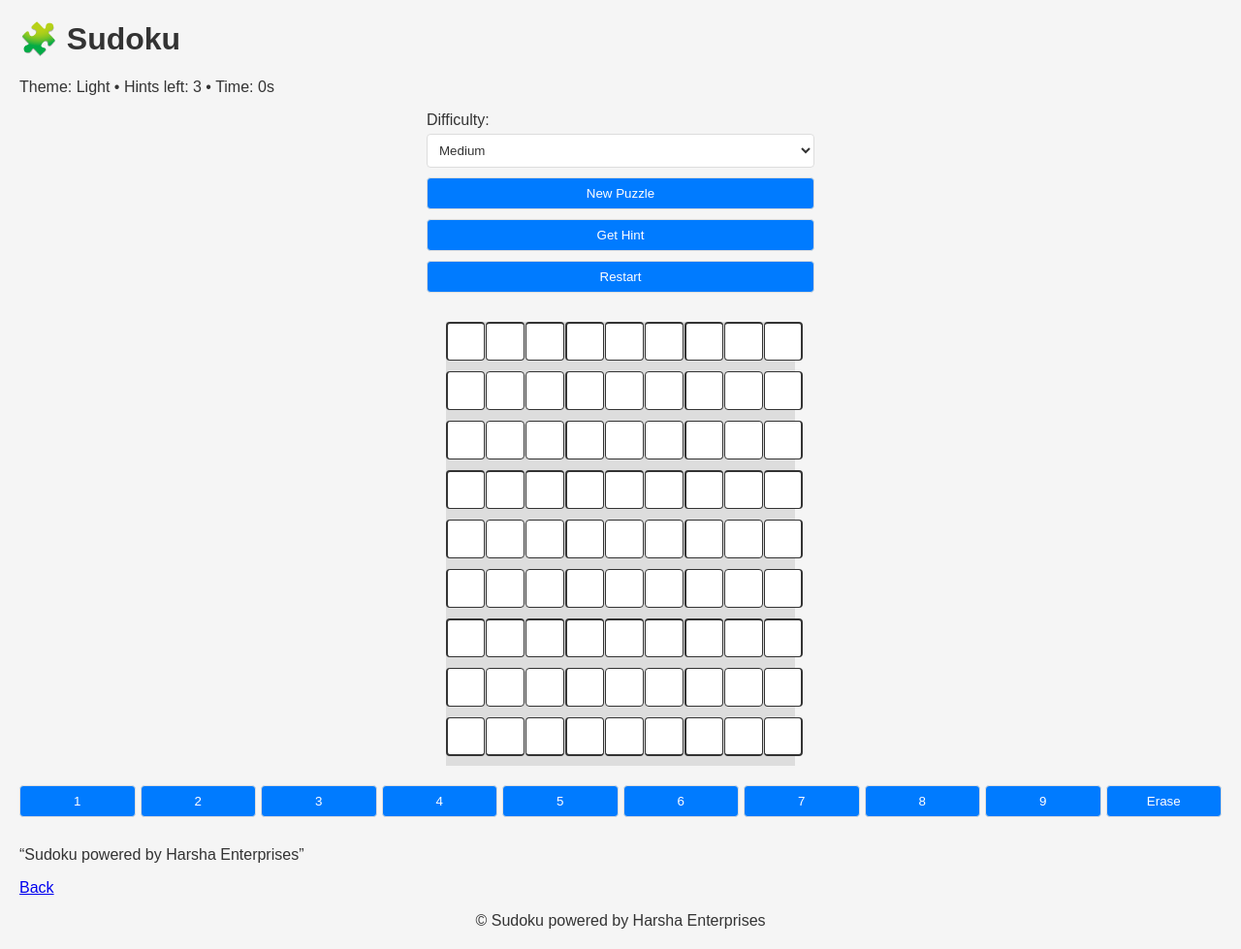
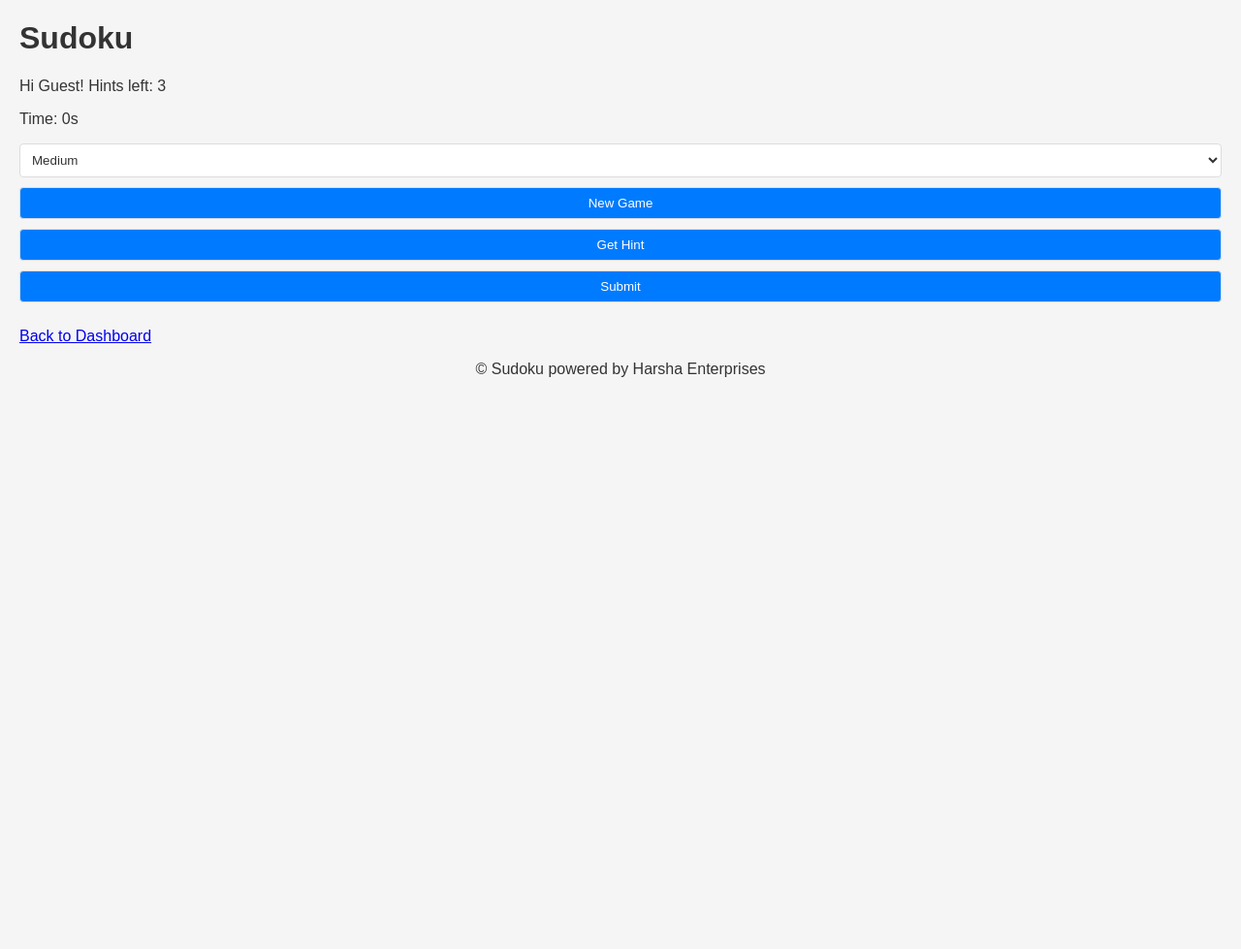
Before and after one commit to harsha86396/sudoku_app, a Flask app: template templates/play.html in a window 1280 px wide. Shown: the part 99-1078 px from the top of the page at 97% size. After the commit the page ends 488 px from the top, so only its background shows below. Run offline with Flask 3, Linux system fonts and the light colour scheme; the template is opened without the code that fills it, so the values that code supplies are empty; some libraries are stand-ins or nearby versions.

Commit message:
Update play.html

```diff
--- a/templates/play.html
+++ b/templates/play.html
@@ -1,76 +1,116 @@
 {% extends 'base.html' %}
 {% block content %}
-  <h1>🧩 Sudoku</h1>
-  <p>Theme: <span id="theme">Light</span> • Hints left: <span id="hints-left">{{ session.get('hints_left', 3) }}</span> • Time: <span id="timer">0s</span></p>
-  <form method="POST" action="{{ url_for('play') }}">
-    <label for="difficulty">Difficulty:</label>
-    <select id="difficulty" name="difficulty">
-      <option value="easy">Easy</option>
-      <option value="medium" selected>Medium</option>
-      <option value="hard">Hard</option>
-    </select>
-    <button type="submit">New Puzzle</button>
-    <button type="button" onclick="getHint()">Get Hint</button>
-    <button type="button" onclick="restart()">Restart</button>
-  </form>
-  <div id="sudoku-grid" style="margin: 20px auto; display: grid; grid-template-columns: repeat(9, 40px); gap: 1px; max-width: 360px;">
-    {% for r in range(9) %}
-      {% for c in range(9) %}
-        <input type="text" maxlength="1"
-               value="{{ session.get('puzzle', [[0]*9]*9)[r][c] if session.get('puzzle', [[0]*9]*9)[r][c] != 0 else '' }}"
-               style="width: 40px; height: 40px; text-align: center; font-size: 16px;
-                      {% if r in [3, 6] %}border-top: 2px solid #333;{% endif %}
-                      {% if r == 0 %}border-top: 2px solid #333;{% endif %}
-                      {% if c in [3, 6] %}border-left: 2px solid #333;{% endif %}
-                      {% if c == 0 %}border-left: 2px solid #333;{% endif %}
-                      {% if r == 8 %}border-bottom: 2px solid #333;{% endif %}
-                      {% if c == 8 %}border-right: 2px solid #333;{% endif %}
-                      {% if session.get('puzzle', [[0]*9]*9)[r][c] != 0 %}background-color: #f0f0f0;{% endif %}"
-               {{ 'readonly' if session.get('puzzle', [[0]*9]*9)[r][c] != 0 else '' }}
-               onkeydown="handleKey(event)">
-      {% endfor %}
-    {% endfor %}
-  </div>
-  <div style="margin: 20px 0; display: flex; gap: 5px; justify-content: center;">
-    <button onclick="setValue(1)">1</button>
-    <button onclick="setValue(2)">2</button>
-    <button onclick="setValue(3)">3</button>
-    <button onclick="setValue(4)">4</button>
-    <button onclick="setValue(5)">5</button>
-    <button onclick="setValue(6)">6</button>
-    <button onclick="setValue(7)">7</button>
-    <button onclick="setValue(8)">8</button>
-    <button onclick="setValue(9)">9</button>
-    <button onclick="erase()">Erase</button>
-  </div>
-  <p>“{{ config.APP_NAME }}”</p>
-  <p><a href="{{ url_for('dashboard') }}">Back</a></p>
+  <h1>Sudoku</h1>
+  <p>Hi {{ session.name | default('Guest') }}! Hints left: <span id="hints">{{ session.hints_left | default(3) }}</span></p>
+  <p>Time: <span id="timer">0</span>s</p>
+  <select id="difficulty" onchange="startNewGame()">
+    <option value="easy">Easy</option>
+    <option value="medium" selected>Medium</option>
+    <option value="hard">Hard</option>
+  </select>
+  <button onclick="startNewGame()">New Game</button>
+  <button onclick="getHint()" id="hintBtn">Get Hint</button>
+  <button onclick="submitPuzzle()">Submit</button>
+  <div id="sudokuGrid"></div>
+  <p id="msg" class="success">{{ session.pop('msg', '') }}</p>
+  <p id="err" class="error">{{ session.pop('err', '') }}</p>
+  <p><a href="{{ url_for('dashboard') }}">Back to Dashboard</a></p>
 {% endblock %}
 {% block scripts %}
   <script>
-    let startTime = {{ session.get('start_time', 'null') }};
+    // Initialize with safe JSON parsing
+    let grid = [];
+    let solution = [];
+    try {
+      const puzzleData = '{{ session.puzzle | tojson | safe | default('[]') }}';
+      const solutionData = '{{ session.solution | tojson | safe | default('[]') }}';
+      grid = JSON.parse(puzzleData !== '' ? puzzleData : '[]');
+      solution = JSON.parse(solutionData !== '' ? solutionData : '[]');
+    } catch (e) {
+      console.error('Failed to parse grid or solution:', e);
+    }
+    let startTime = {{ session.start_time | tojson | safe | default(0) }};
+
+    // Validate grid and solution
+    if (!Array.isArray(grid) || grid.length !== 9 || !grid.every(row => Array.isArray(row) && row.length === 9)) {
+      console.warn('Invalid or empty grid, starting new game');
+      startNewGame();
+      return;
+    }
+    if (!Array.isArray(solution) || solution.length !== 9 || !solution.every(row => Array.isArray(row) && row.length === 9)) {
+      console.warn('Invalid or empty solution, starting new game');
+      startNewGame();
+      return;
+    }
+
+    function createGrid() {
+      const gridDiv = document.getElementById('sudokuGrid');
+      gridDiv.innerHTML = '';
+      const table = document.createElement('table');
+      for (let r = 0; r < 9; r++) {
+        const row = document.createElement('tr');
+        for (let c = 0; c < 9; c++) {
+          const cell = document.createElement('td');
+          cell.className = `cell r${r} c${c} block${Math.floor(r/3)*3 + Math.floor(c/3)}`;
+          const input = document.createElement('input');
+          input.type = 'text';
+          input.maxLength = 1;
+          input.value = grid[r][c] || '';
+          input.readOnly = grid[r][c] !== 0;
+          input.oninput = () => updateGrid(r, c, input.value);
+          input.onfocus = () => highlight(r, c);
+          input.onblur = () => clearHighlight();
+          cell.appendChild(input);
+          row.appendChild(cell);
+        }
+        table.appendChild(row);
+      }
+      gridDiv.appendChild(table);
+      updateTimer();
+    }
+
+    function updateGrid(r, c, value) {
+      const num = parseInt(value) || 0;
+      if (num >= 0 && num <= 9) {
+        grid[r][c] = num;
+      } else {
+        grid[r][c] = 0;
+        document.querySelector(`.r${r}.c${c} input`).value = '';
+      }
+    }
+
+    function highlight(r, c) {
+      clearHighlight();
+      document.querySelectorAll(`.r${r} input, .c${c} input, .block${Math.floor(r/3)*3 + Math.floor(c/3)} input`)
+        .forEach(input => input.classList.add('highlight'));
+    }
+
+    function clearHighlight() {
+      document.querySelectorAll('.highlight').forEach(input => input.classList.remove('highlight'));
+    }
+
     function updateTimer() {
       if (startTime) {
-        const elapsed = Math.floor((Date.now() / 1000) - startTime);
-        document.getElementById('timer').textContent = `${elapsed}s`;
+        const seconds = Math.floor((Date.now() / 1000) - startTime);
+        document.getElementById('timer').textContent = seconds;
+        setTimeout(updateTimer, 1000);
       }
     }
-    setInterval(updateTimer, 1000);
 
-    function handleKey(event) {
-      const input = event.target;
-      if (input.hasAttribute('readonly')) {
-        event.preventDefault();
-        return;
-      }
-      const key = event.key;
-      if (key >= '1' && key <= '9') {
-        input.value = key;
-      } else if (key === 'Backspace' || key === 'Delete') {
-        input.value = '';
-      } else {
-        event.preventDefault();
-      }
+    function startNewGame() {
+      const difficulty = document.getElementById('difficulty').value;
+      fetch('/play', {
+        method: 'POST',
+        headers: { 'Content-Type': 'application/x-www-form-urlencoded' },
+        body: `difficulty=${difficulty}`
+      }).then(response => {
+        if (response.redirected) {
+          window.location.href = response.url;
+        }
+      }).catch(error => {
+        console.error('Failed to start new game:', error);
+        document.getElementById('err').textContent = 'Failed to start new game';
+      });
     }
 
     function getHint() {
@@ -78,34 +118,119 @@
         .then(response => response.json())
         .then(data => {
           if (data.error) {
-            alert(data.error);
-          } else {
-            const inputs = document.querySelectorAll('#sudoku-grid input');
-            const index = data.row * 9 + data.col;
-            inputs[index].value = data.value;
-            inputs[index].setAttribute('readonly', true);
-            inputs[index].style.backgroundColor = document.body.classList.contains('dark') ? '#555' : '#f0f0f0';
-            document.getElementById('hints-left').textContent = data.hints_left;
+            document.getElementById('err').textContent = data.error;
+            return;
           }
+          grid[data.row][data.col] = data.value;
+          const input = document.querySelector(`.r${data.row}.c${data.col} input`);
+          input.value = data.value;
+          input.readOnly = true;
+          document.getElementById('hints').textContent = data.hints_left;
+          if (data.hints_left === 0) {
+            document.getElementById('hintBtn').disabled = true;
+          }
+          document.getElementById('err').textContent = '';
+        }).catch(error => {
+          console.error('Hint request failed:', error);
+          document.getElementById('err').textContent = 'Failed to get hint';
         });
     }
 
-    function restart() {
-      document.querySelectorAll('#sudoku-grid input:not([readonly])').forEach(input => input.value = '');
+    function validatePuzzle() {
+      for (let r = 0; r < 9; r++) {
+        for (let c = 0; c < 9; c++) {
+          if (grid[r][c] === 0 || grid[r][c] !== solution[r][c]) {
+            return false;
+          }
+        }
+      }
+      return true;
     }
 
-    function setValue(value) {
-      const activeInput = document.activeElement;
-      if (activeInput.tagName === 'INPUT' && !activeInput.hasAttribute('readonly')) {
-        activeInput.value = value;
+    function submitPuzzle() {
+      if (!validatePuzzle()) {
+        document.getElementById('err').textContent = 'Puzzle incomplete or incorrect';
+        alert('Puzzle is incomplete or contains errors. Please check your entries.');
+        return;
       }
+      fetch('/submit', {
+        method: 'POST',
+        headers: { 'Content-Type': 'application/json' },
+        body: JSON.stringify({ grid: grid })
+      })
+        .then(response => response.json())
+        .then(data => {
+          if (data.error) {
+            document.getElementById('err').textContent = data.error;
+            alert(data.error);
+          } else {
+            document.getElementById('msg').textContent = `Puzzle submitted in ${data.seconds} seconds!`;
+            alert(`Success! Puzzle completed in ${data.seconds} seconds.`);
+            window.location.href = '/dashboard';
+          }
+        })
+        .catch(error => {
+          console.error('Submission failed:', error);
+          document.getElementById('err').textContent = 'Submission failed';
+          alert('Submission failed: ' + error.message);
+        });
     }
 
-    function erase() {
-      const activeInput = document.activeElement;
-      if (activeInput.tagName === 'INPUT' && !activeInput.hasAttribute('readonly')) {
-        activeInput.value = '';
+    window.onload = () => {
+      {% if not session.user_id %}
+        alert('Playing in Guest Mode: Your scores will not be saved, shown on the leaderboard, or included in PDFs.');
+      {% endif %}
+      if (!grid.length || !solution.length) {
+        console.warn('Grid or solution empty, starting new game');
+        startNewGame();
+      } else {
+        createGrid();
       }
+    };
+  </script>
+  <style>
+    table {
+      border-collapse: collapse;
+      margin: 20px 0;
+      border: 2px solid #333;
     }
-  </script>
+    .cell {
+      width: 40px;
+      height: 40px;
+      border: 1px solid #ccc;
+      text-align: center;
+    }
+    .cell input {
+      width: 100%;
+      height: 100%;
+      border: none;
+      text-align: center;
+      font-size: 16px;
+    }
+    .cell input:read-only {
+      background: #f0f0f0;
+    }
+    .highlight {
+      background: #e0e0ff;
+    }
+    .success {
+      color: green;
+    }
+    .error {
+      color: red;
+    }
+    /* 3x3 subgrid borders */
+    .r0, .r3, .r6 {
+      border-top: 2px solid #333;
+    }
+    .c0, .c3, .c6 {
+      border-left: 2px solid #333;
+    }
+    .r8 {
+      border-bottom: 2px solid #333;
+    }
+    .c8 {
+      border-right: 2px solid #333;
+    }
+  </style>
 {% endblock %}
```
